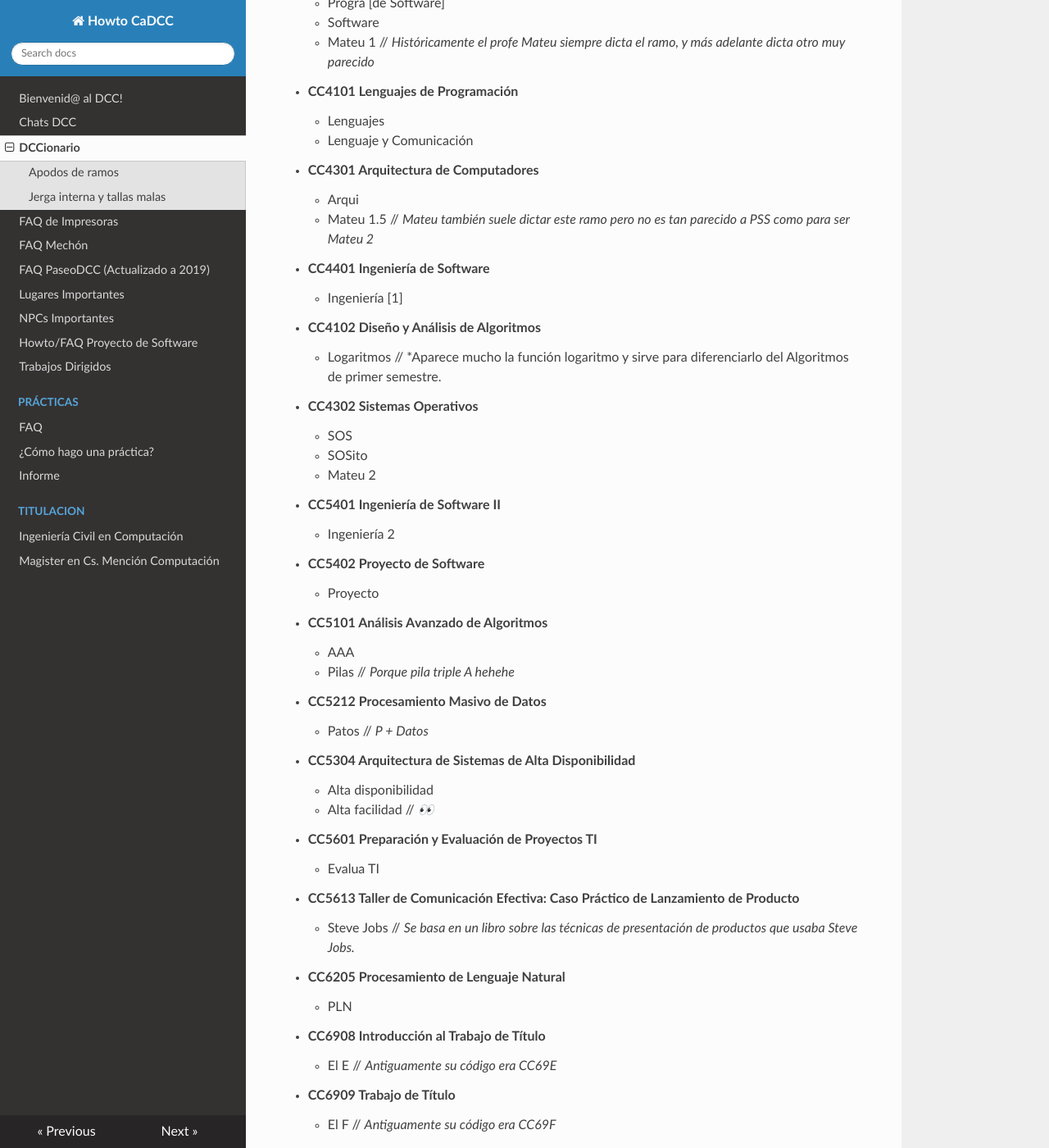
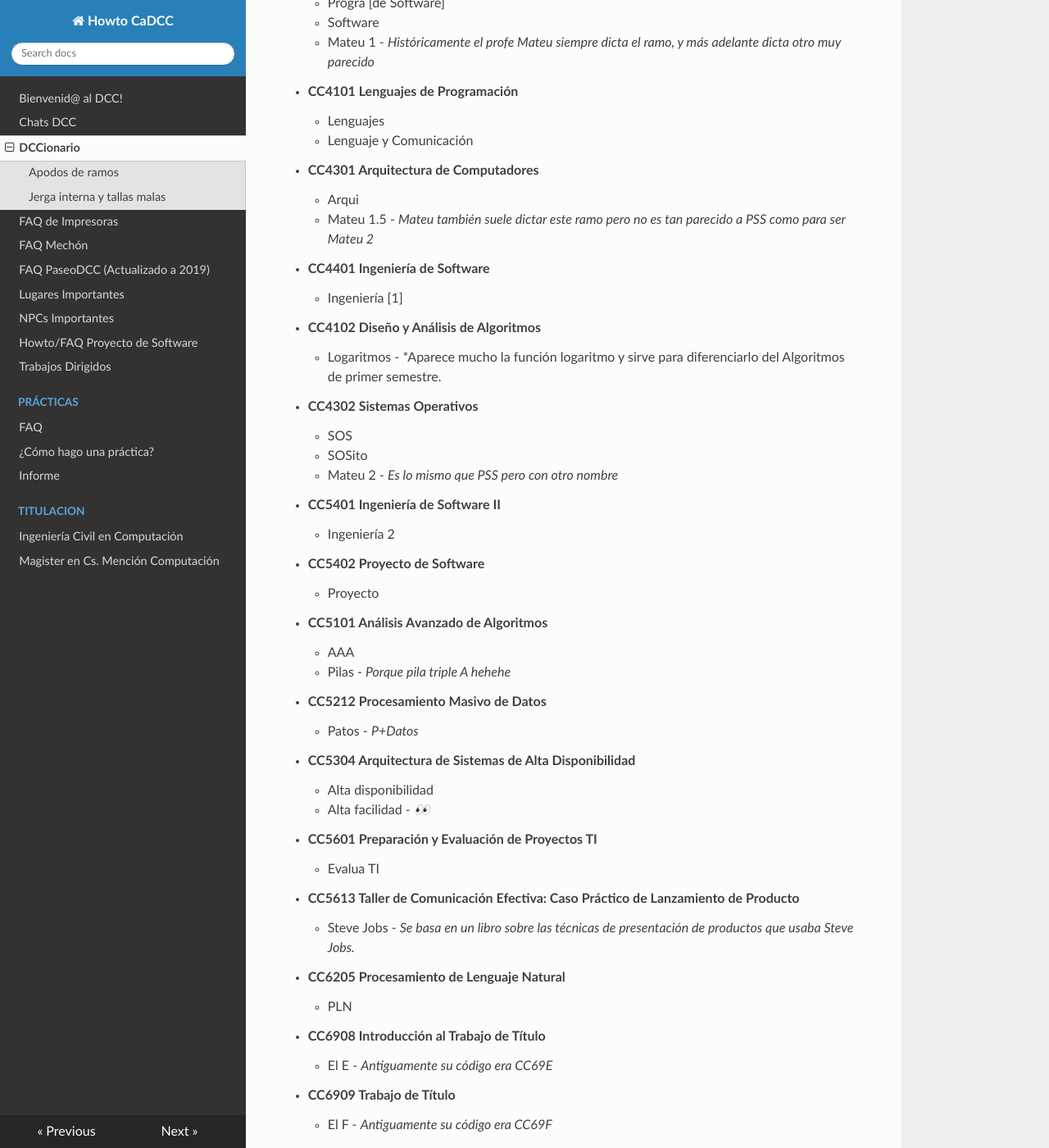
Before and after one commit to cadcc/howto, an MkDocs documentation site: the page built from docs/DCCionario.md, in a window 1280 px wide and 1400 px high, scrolled down 932 px. Shown: the whole window at 82% size. Built offline with MkDocs 1.6.1, drawn with Linux system fonts in a browser that asks for light colours; nearby versions of some CDN libraries; some of the changed text lies outside the part shown.

Commit message:
Update DCCionario.md

```diff
--- a/docs/DCCionario.md
+++ b/docs/DCCionario.md
@@ -8,7 +8,6 @@ En esta sección intentaremos resumir la jerga DCCiana recopilando apodos de ram
 
 - **CC3001 Algoritmos y Estructuras de Datos**
     - Algoritmos
-    <br/>
 
 - **CC3101 Matemáticas Discretas para la Computación**
     - Discretas
@@ -18,12 +17,12 @@ En esta sección intentaremos resumir la jerga DCCiana recopilando apodos de ram
 
 - **CC3102 Teoría de la Computación**
     - Teoría
-    - Teocompu // *Porfa nunca le digan así*
+    - Teocompu - *Porfa nunca le digan así*
 
 - **CC3201 Bases de Datos**
     - BD
     - BDD
-    - Batos // *B + Datos*
+    - Batos - *B+Datos*
 
 - **CC3501 Modelación y Computación Gráfica para Ingenieros**
     - [Computa] Gráfica
@@ -32,7 +31,7 @@ En esta sección intentaremos resumir la jerga DCCiana recopilando apodos de ram
     - PSS
     - Progra [de Software]
     - Software
-    - Mateu 1 // *Históricamente el profe Mateu siempre dicta el ramo, y más adelante dicta otro muy parecido*
+    - Mateu 1 - *Históricamente el profe Mateu siempre dicta el ramo, y más adelante dicta otro muy parecido*
 
 - **CC4101 Lenguajes de Programación**
     - Lenguajes
@@ -40,18 +39,18 @@ En esta sección intentaremos resumir la jerga DCCiana recopilando apodos de ram
 
 - **CC4301 Arquitectura de Computadores**
     - Arqui
-    - Mateu 1.5 // *Mateu también suele dictar este ramo pero no es tan parecido a PSS como para ser Mateu 2*
+    - Mateu 1.5 - *Mateu también suele dictar este ramo pero no es tan parecido a PSS como para ser Mateu 2*
 
 - **CC4401 Ingeniería de Software**
     - Ingeniería [1]
 
 - **CC4102 Diseño y Análisis de Algoritmos**
-    - Logaritmos // *Aparece mucho la función logaritmo y sirve para diferenciarlo del Algoritmos de primer semestre.
+    - Logaritmos - *Aparece mucho la función logaritmo y sirve para diferenciarlo del Algoritmos de primer semestre.
 
 - **CC4302 Sistemas Operativos**
     - SOS
     - SOSito
-    - Mateu 2
+    - Mateu 2 - *Es lo mismo que PSS pero con otro nombre*
 
 - **CC5401 Ingeniería de Software II**
     - Ingeniería 2
@@ -61,32 +60,32 @@ En esta sección intentaremos resumir la jerga DCCiana recopilando apodos de ram
 
 - **CC5101 Análisis Avanzado de Algoritmos**
     - AAA
-    - Pilas // *Porque pila triple A hehehe*
+    - Pilas - *Porque pila triple A hehehe*
 
 - **CC5212 Procesamiento Masivo de Datos**
-    - Patos // *P + Datos*
+    - Patos - *P+Datos*
 
 - **CC5304 Arquitectura de Sistemas de Alta Disponibilidad**
     - Alta disponibilidad
-    - Alta facilidad // *👀*
+    - Alta facilidad - *👀*
 
 - **CC5601 Preparación y Evaluación de Proyectos TI**
     - Evalua TI
 
 - **CC5613 Taller de Comunicación Efectiva: Caso Práctico de Lanzamiento de Producto**
-    - Steve Jobs // *Se basa en un libro sobre las técnicas de presentación de productos que usaba Steve Jobs.*
+    - Steve Jobs - *Se basa en un libro sobre las técnicas de presentación de productos que usaba Steve Jobs.*
 
 - **CC6205 Procesamiento de Lenguaje Natural**
     - PLN
 
 - **CC6908 Introducción al Trabajo de Título**
-    - El E // *Antiguamente su código era CC69E*
+    - El E - *Antiguamente su código era CC69E*
 
 - **CC6909 Trabajo de Título**
-    - El F // *Antiguamente su código era CC69F*
+    - El F - *Antiguamente su código era CC69F*
 
 - **CC7220 La Web de Datos**
-    - Watos // *W + Datos*
+    - Watos - *W+Datos*
 
 ## Jerga interna y tallas malas
 
```
